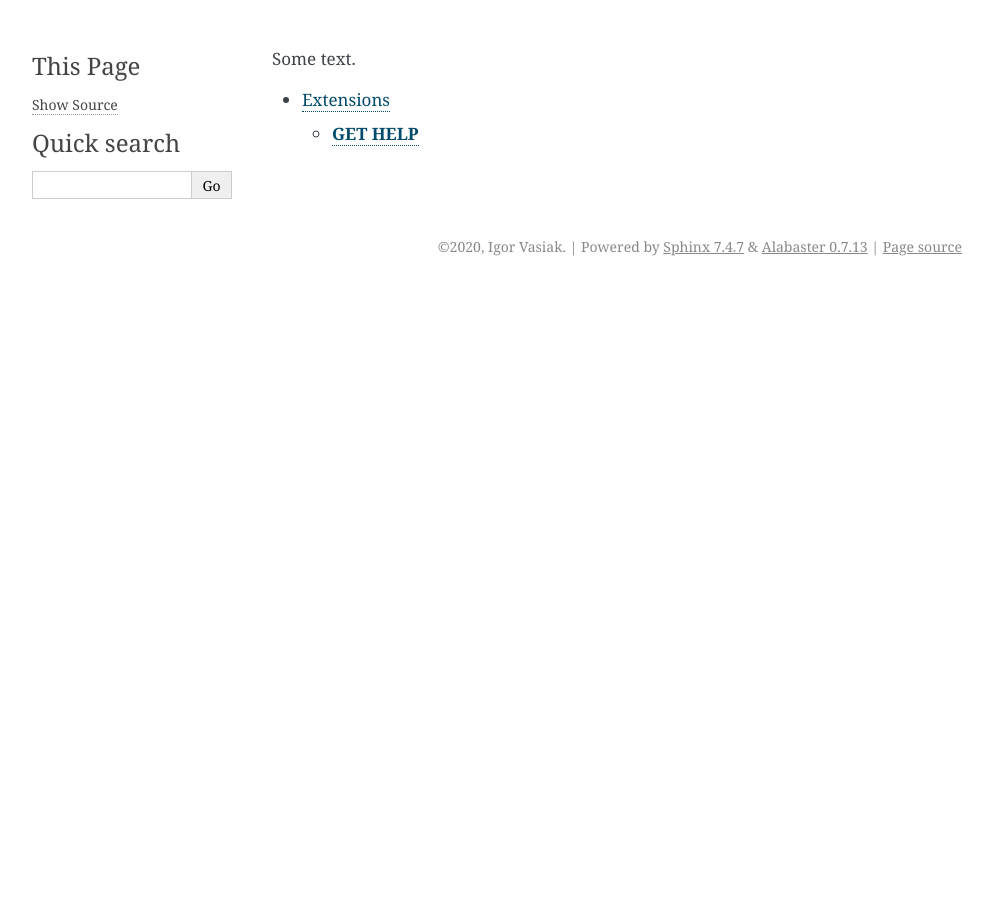
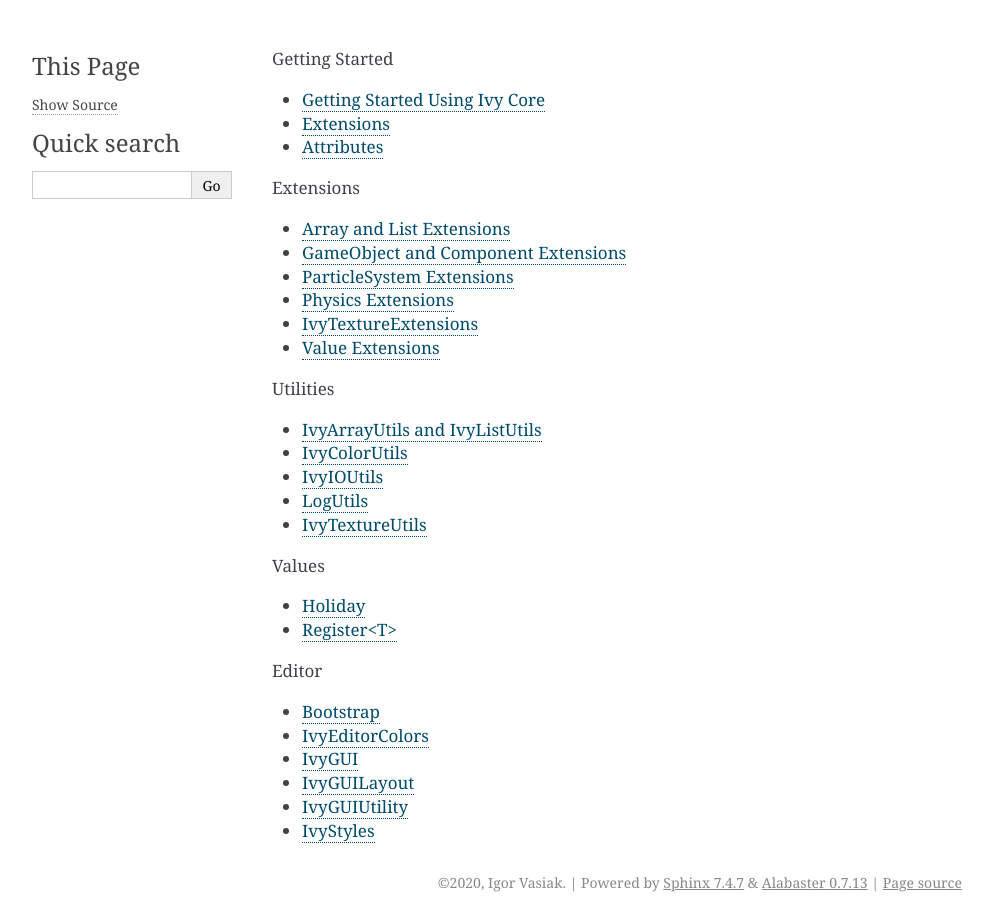
Before and after one commit to igorvasiak/docs-ivycore, a Sphinx documentation site: the page built from docs/contents.rst, in a window 1280 px wide. Shown: the whole page, without its empty margins (148-1141 px from the left). Built offline with Sphinx 7.4.7, drawn with Linux system fonts in a browser that asks for light colours; before the commit the page ends 900 px from its top, so only the background shows below that.

Commit message:
Update contents.rst

```diff
--- a/docs/contents.rst
+++ b/docs/contents.rst
@@ -1,5 +1,46 @@
-Some text.
+.. toctree::
+    :maxdepth: 1
+    :Caption: Getting Started
+
+    pages/getting-started
+    pages/about-extensions
+    pages/attributes
 
 .. toctree::
+    :maxdepth: 1
+    :Caption: Extensions
 
-    pages/about-extensions
+    pages/extensions/array-and-list
+    pages/extensions/gameobject-and-component
+    pages/extensions/particlesystem
+    pages/extensions/physics
+    pages/extensions/texture
+    pages/extensions/value
+
+.. toctree::
+    :maxdepth: 1
+    :Caption: Utilities
+
+    pages/utilities/arrayutils-and-listutils
+    pages/utilities/colorutils
+    pages/utilities/ioutils
+    pages/utilities/logutils
+    pages/utilities/textureutils
+
+.. toctree::
+    :maxdepth: 1
+    :Caption: Values
+
+    pages/values/holiday
+    pages/values/register
+
+.. toctree::
+    :maxdepth: 1
+    :Caption: Editor
+
+    pages/editor/bootstrap
+    pages/editor/ivyeditorcolors
+    pages/editor/ivygui
+    pages/editor/ivyguilayout
+    pages/editor/ivyguiutility
+    pages/editor/ivystyles
```
